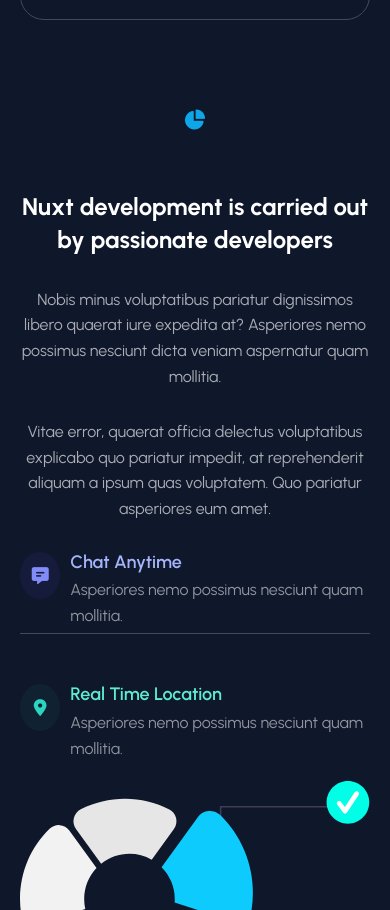
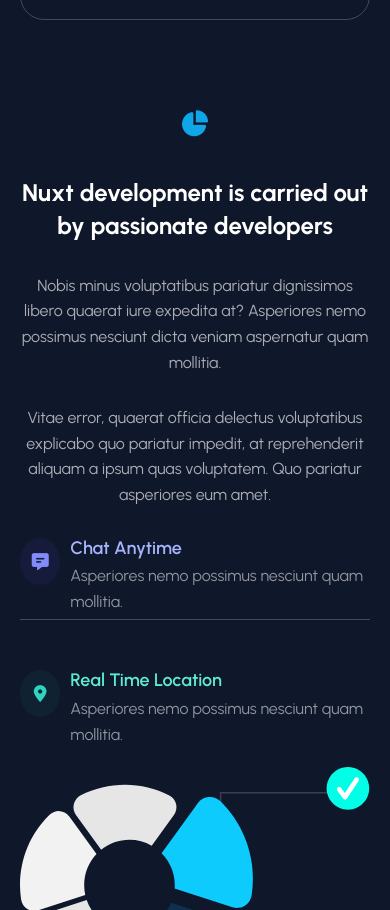
Before and after one commit to ANASTAHA5/Astrolus-Template, a plain HTML site: page index.html in a window 390 px wide. Shown: the part 2781-3691 px from the top of the page. Drawn offline with Linux system fonts and the light colour scheme; a web font is replaced by a local one.

Commit message:
New Edit

```diff
--- a/assets/css/style.css
+++ b/assets/css/style.css
@@ -1383,6 +1383,11 @@ img {
     font-size: 23px;
   }
 
+  .solution .container .info-box .chart {
+    margin-bottom: 10px;
+    font-size: 26px;
+  }
+
   .go-start .container .start-title h1 {
     font-size: 35px;
   }
```
